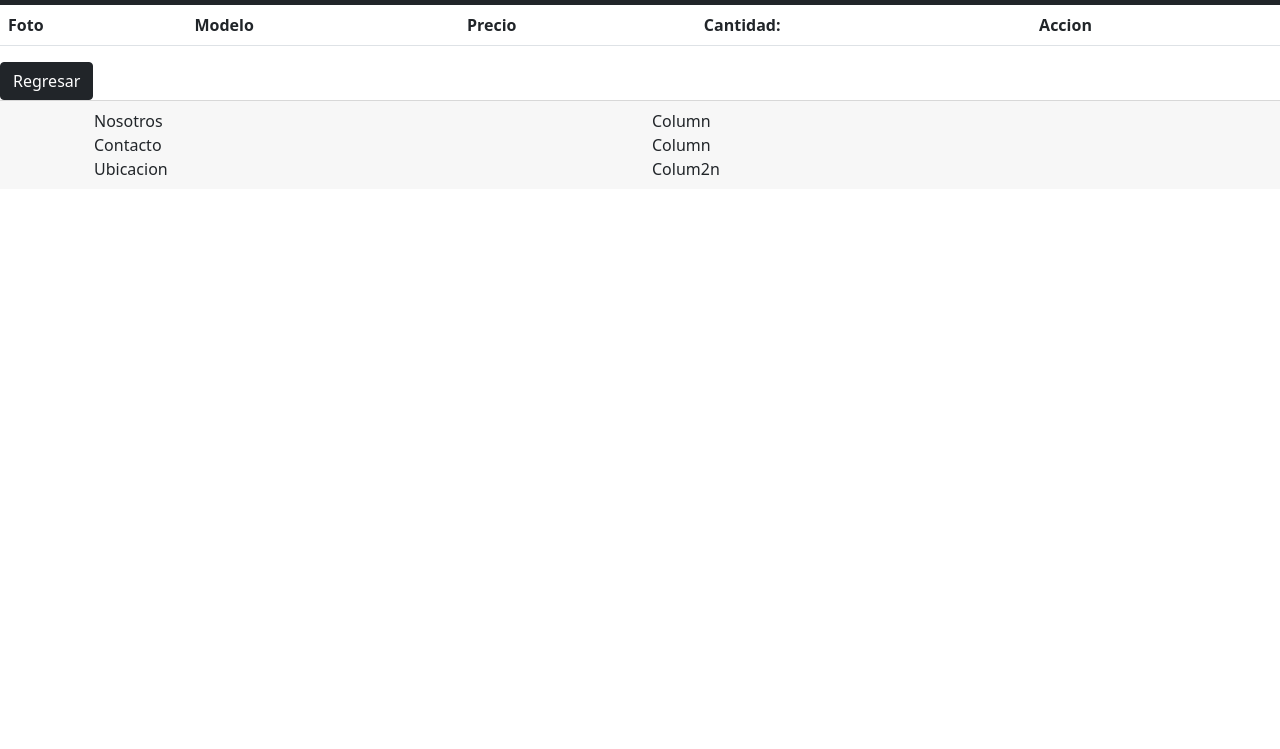
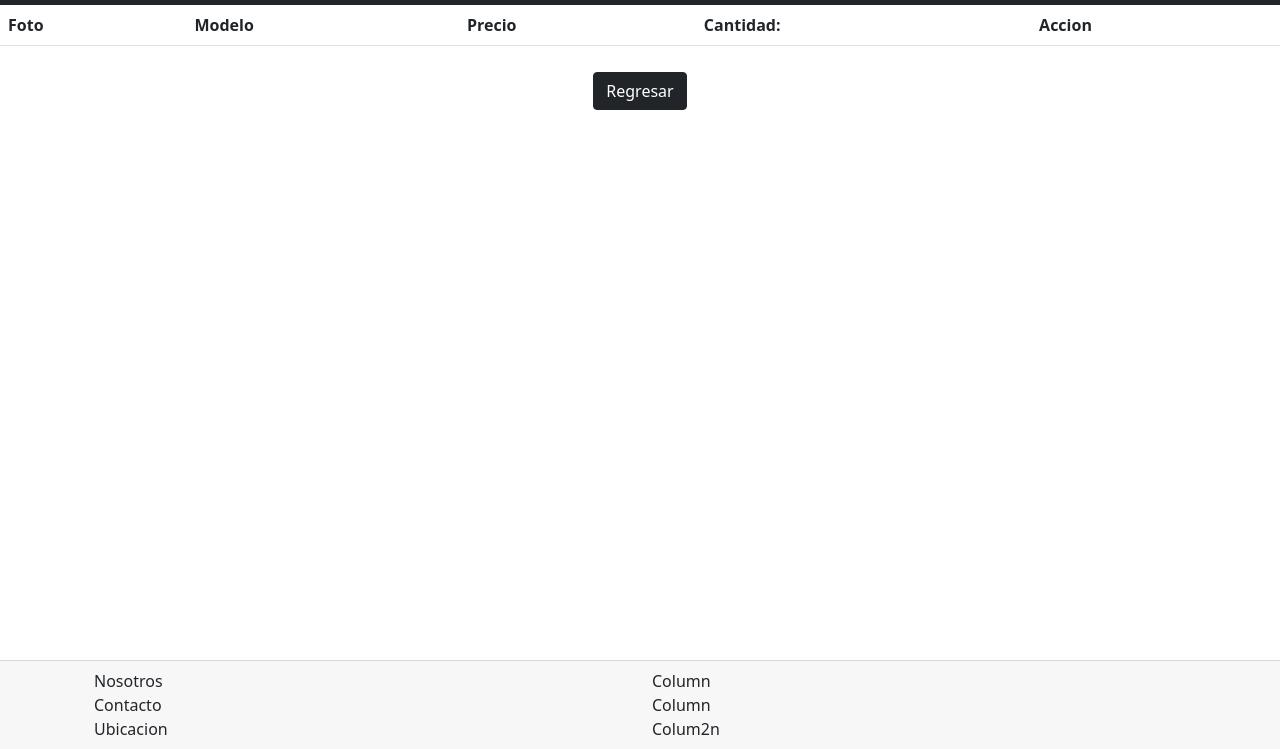
Before and after one commit to Arcanine165/Nike, a plain HTML site: page carrito.html in a window 1280 px wide. Shown: the part 51-800 px from the top of the page. Drawn offline with nearby package versions, Linux system fonts and the light colour scheme; the site is published under a folder, as on GitHub Pages, so addresses that start at the root find nothing.

Commit message:
estilos fixed en carrtio.html

```diff
--- a/carrito.html
+++ b/carrito.html
@@ -6,7 +6,7 @@
     <meta name="viewport" content="width=device-width, initial-scale=1.0">
     <title>Carrito</title>
     <link href="https://cdn.jsdelivr.net/npm/bootstrap@5.1.3/dist/css/bootstrap.min.css" rel="stylesheet" integrity="sha384-1BmE4kWBq78iYhFldvKuhfTAU6auU8tT94WrHftjDbrCEXSU1oBoqyl2QvZ6jIW3" crossorigin="anonymous">
-    <link rel="stylesheet" href="/estilos.css">
+    <link rel="stylesheet" href="./estilos.css">
 </head>
 <body>
     <nav class="navbar navbar-expand-lg navbar navbar-dark bg-dark">
```
